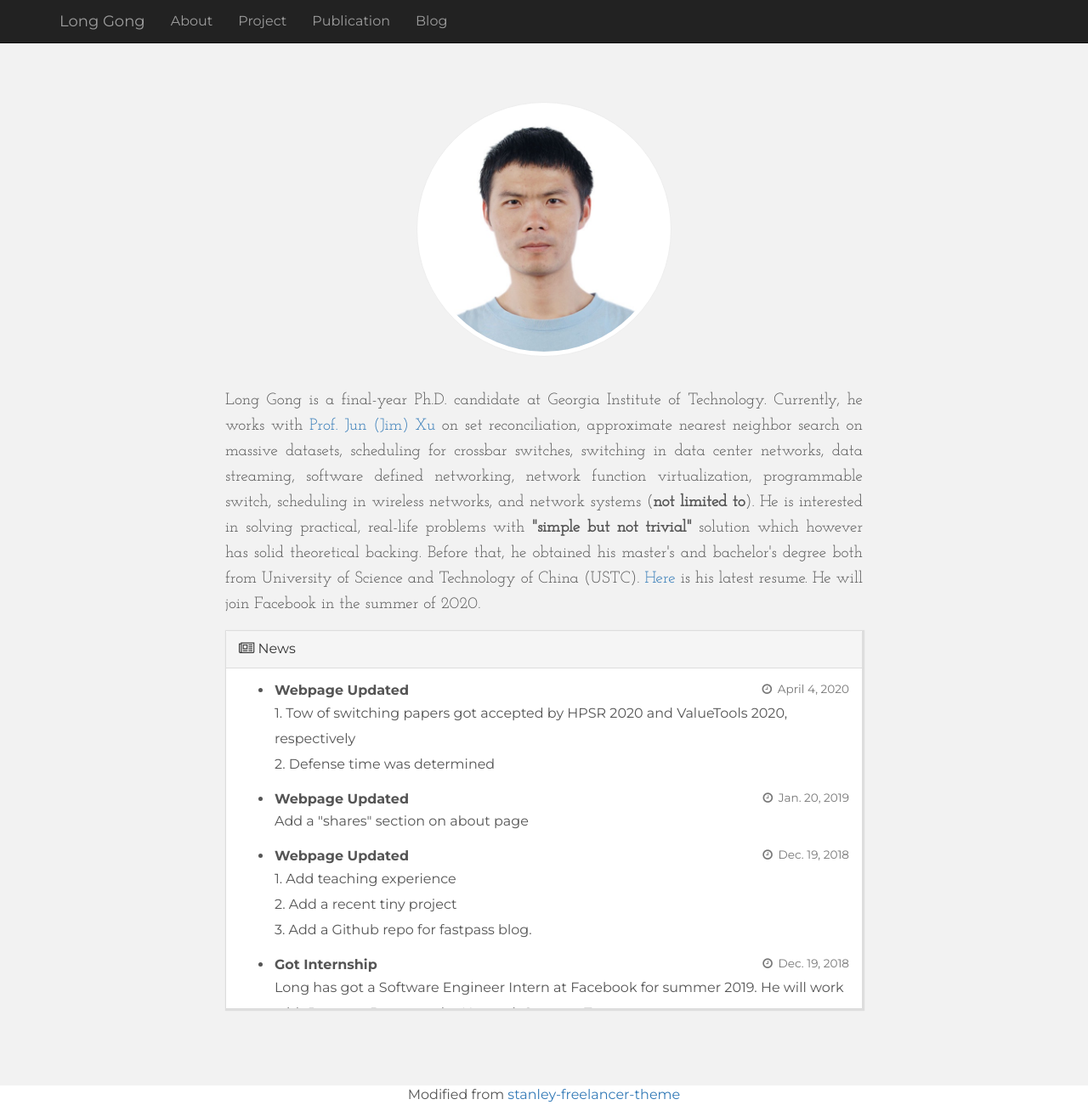
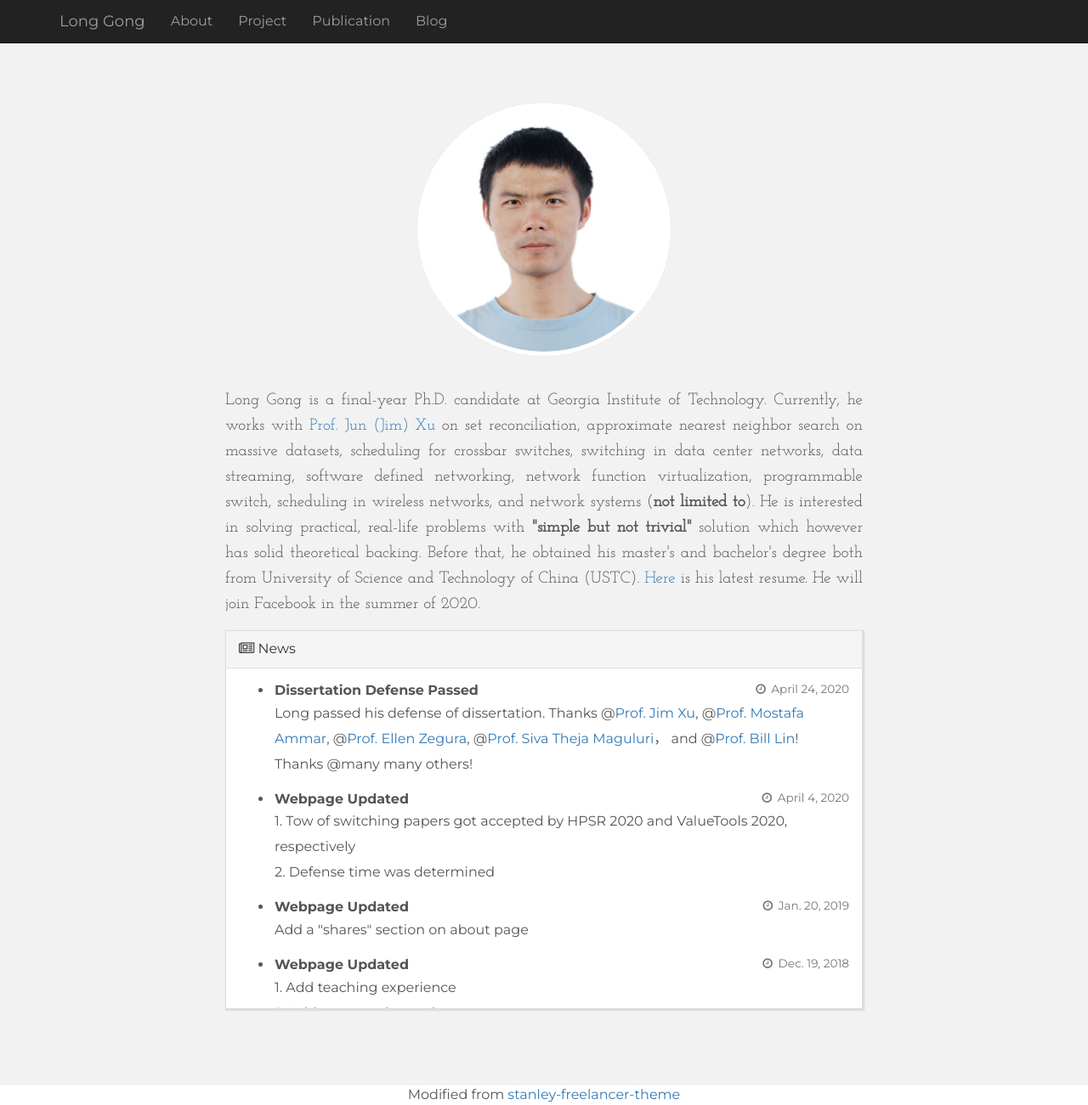
Before and after one commit to lgong30/lgong30.github.io, a Jekyll site: the page built from index.html, in a window 1280 px wide and 1301 px high. Shown: the whole window at 85% size. Built offline with Jekyll 4.4.1, drawn with Linux system fonts in a browser that asks for light colours; nearby versions of some CDN libraries; comment, search, counter and statistics services are not loaded.

Commit message:
updated news

```diff
--- a/_config.yml
+++ b/_config.yml
@@ -107,6 +107,9 @@
     description: ""
 
 news:
+  - summary: Dissertation Defense Passed
+    time: April 24, 2020
+    content: Long passed his defense of dissertation. Thanks @<a href="https://www.cc.gatech.edu/home/jx/" target="_blank">Prof. Jim Xu</a>, @<a href="https://www.cc.gatech.edu/fac/Mostafa.Ammar/index.html" target="_blank">Prof. Mostafa Ammar</a>, @<a href="https://www.zegura.org/" target="_blank">Prof. Ellen Zegura</a>, @<a target="_blank" href="https://sites.google.com/site/sivatheja/">Prof. Siva Theja Maguluri</a>， and @<a target="_blank" href="http://cwcserv.ucsd.edu/~billlin/">Prof. Bill Lin</a>! Thanks @many many others!
   -  summary: Webpage Updated
      time: April 4, 2020
      content: 1. Tow of switching papers got accepted by HPSR 2020 and ValueTools 2020, respectively<br/>2. Defense time was determined
```
